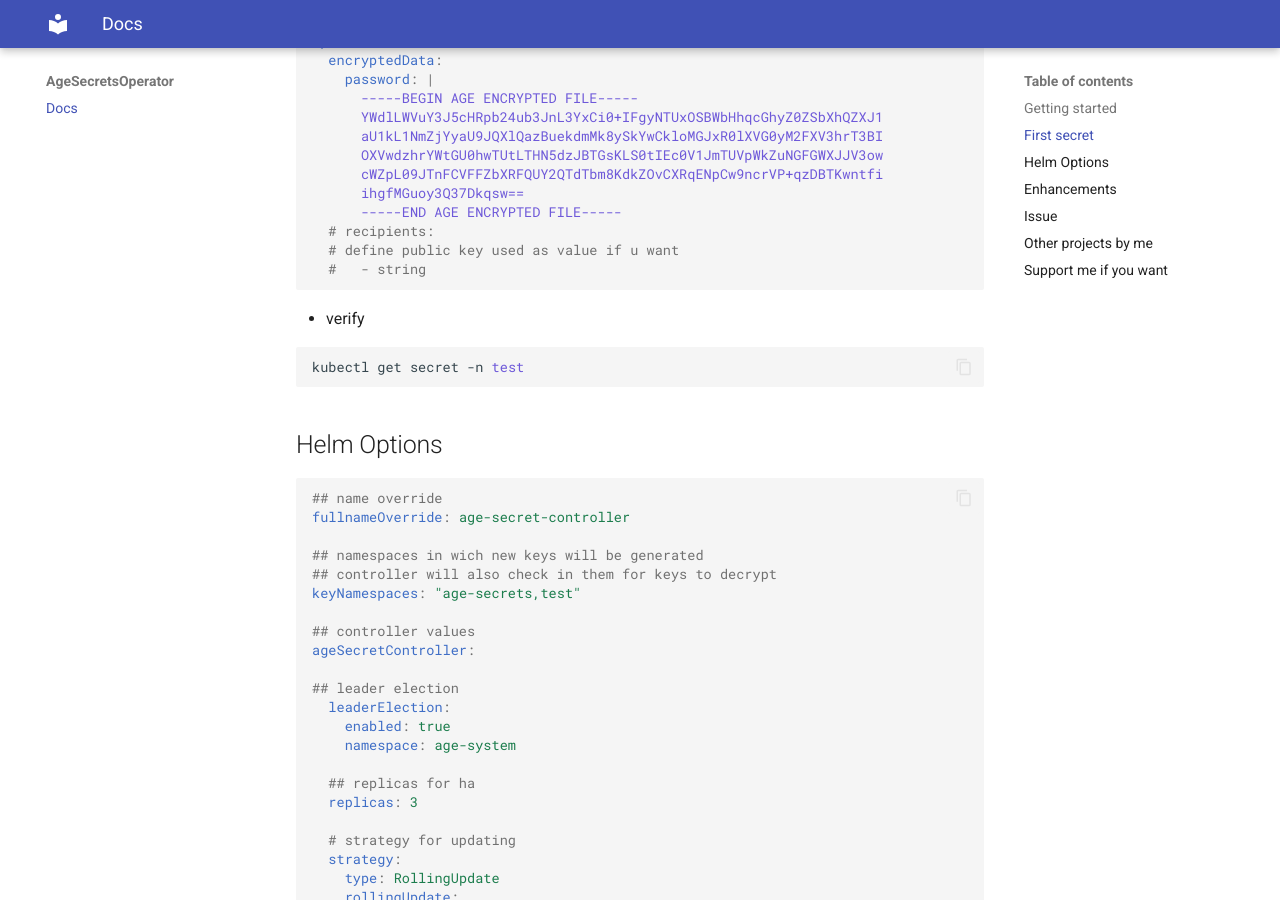
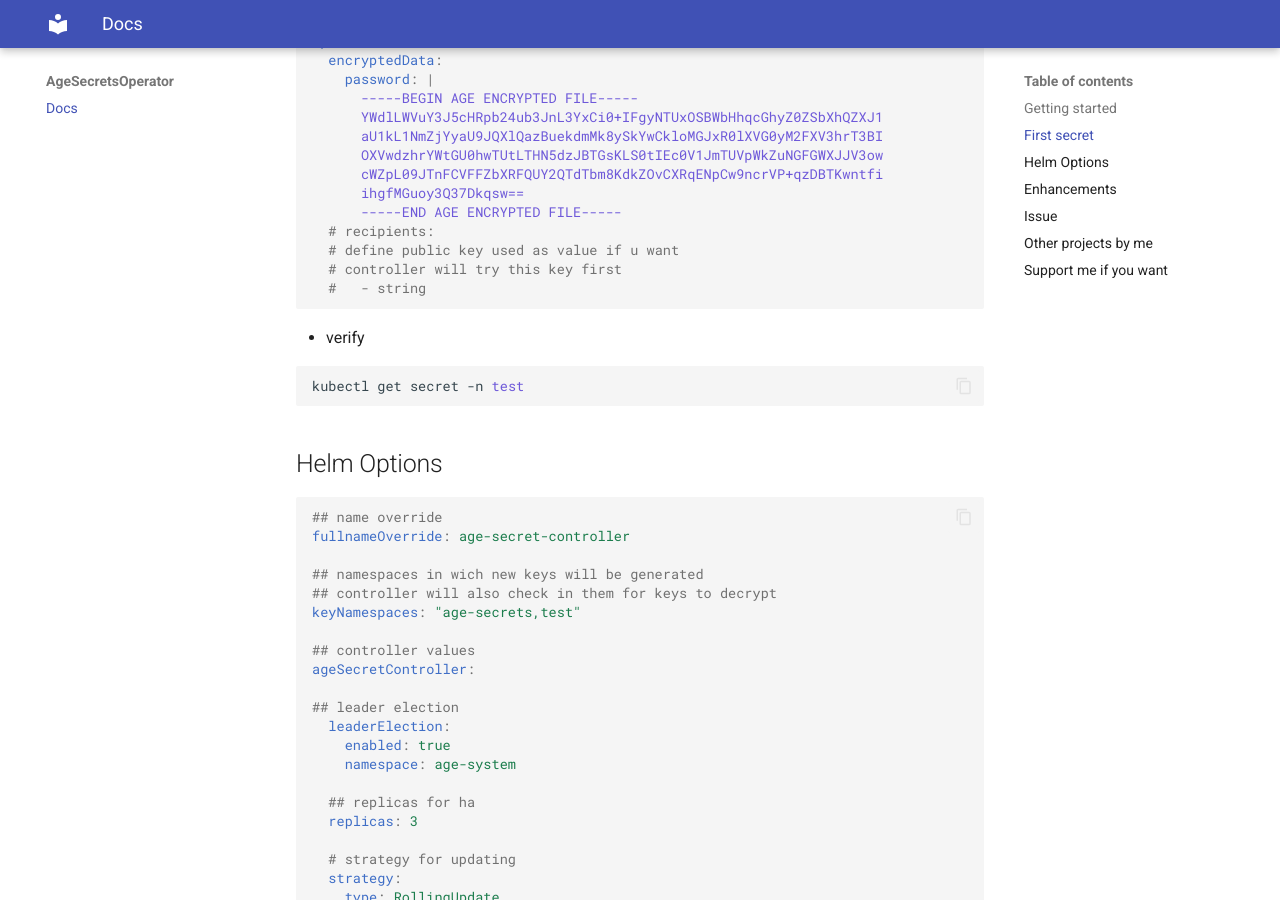
Before and after one commit to callmewhatuwant/age-secret-operator, an MkDocs documentation site: the page built from pages/operator/docs/index.md, in a window 1280 px wide and 900 px high, scrolled down 1589 px. Built offline with MkDocs 1.6.1 and Material for MkDocs 9.7.7, drawn with Linux system fonts in a browser that asks for light colours; the version menu is left out; some of the changed lines change nothing that is shown.

Commit message:
Update index.md

````diff
--- a/pages/operator/docs/index.md
+++ b/pages/operator/docs/index.md
@@ -89,6 +89,7 @@
       -----END AGE ENCRYPTED FILE-----
   # recipients:
   # define public key used as value if u want
+  # controller will try this key first
   #   - string
 ```
 
@@ -125,7 +126,6 @@
     rollingUpdate:
       maxSurge: "25%"
       maxUnavailable: "50%"
-
 
   controller:
     ## image
@@ -170,7 +170,7 @@
 
 ## monitor for prometheus
 ServiceMonitor:
-  enabled: true
+  enabled: false
   endpoints:
     - port: metrics
       scheme: https
@@ -245,7 +245,7 @@
 
   # ingress for gui
   ingress:
-    enabled: true
+    enabled: false
     host: age-gui.local
     ingressClassName: nginx
     annotations: {}
````
